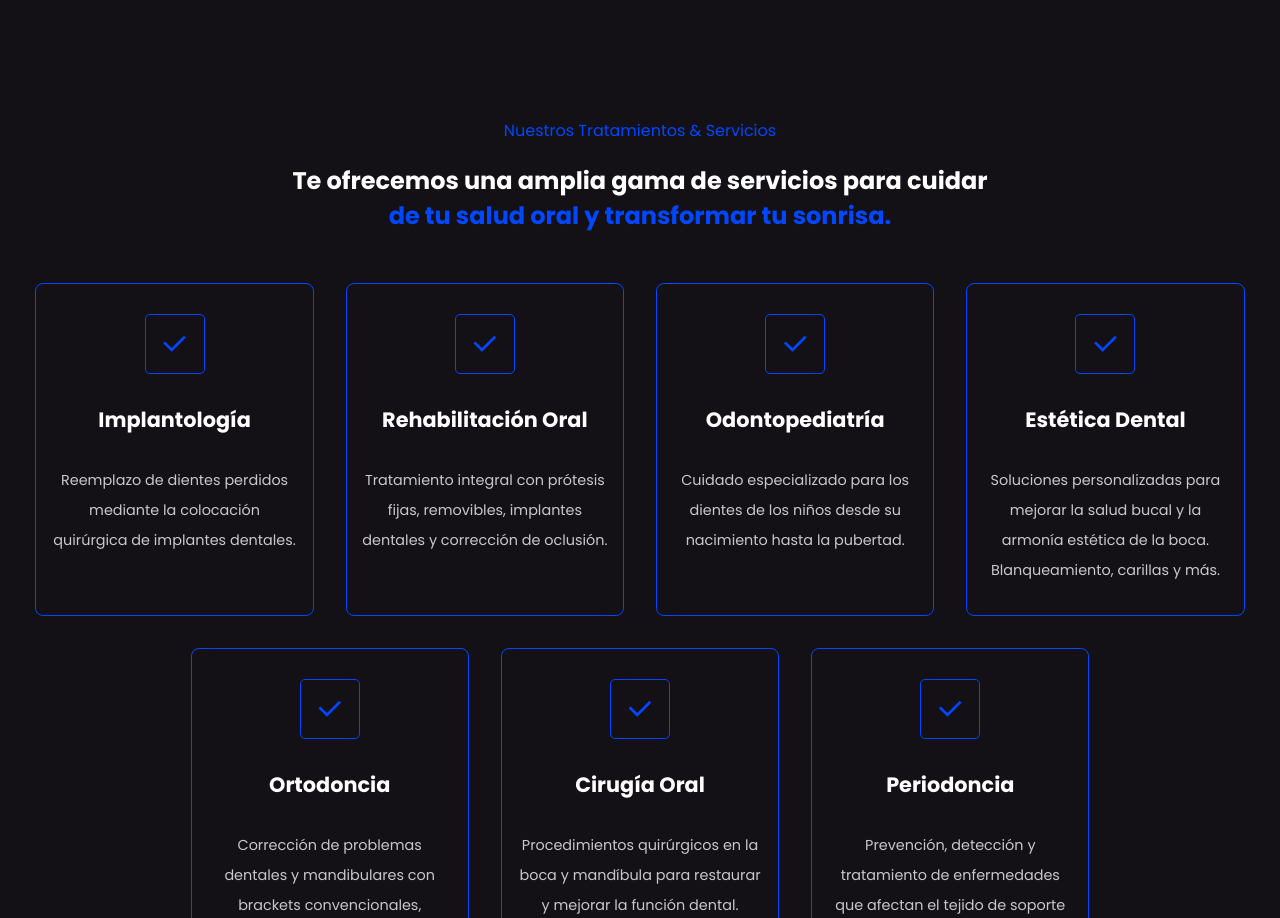
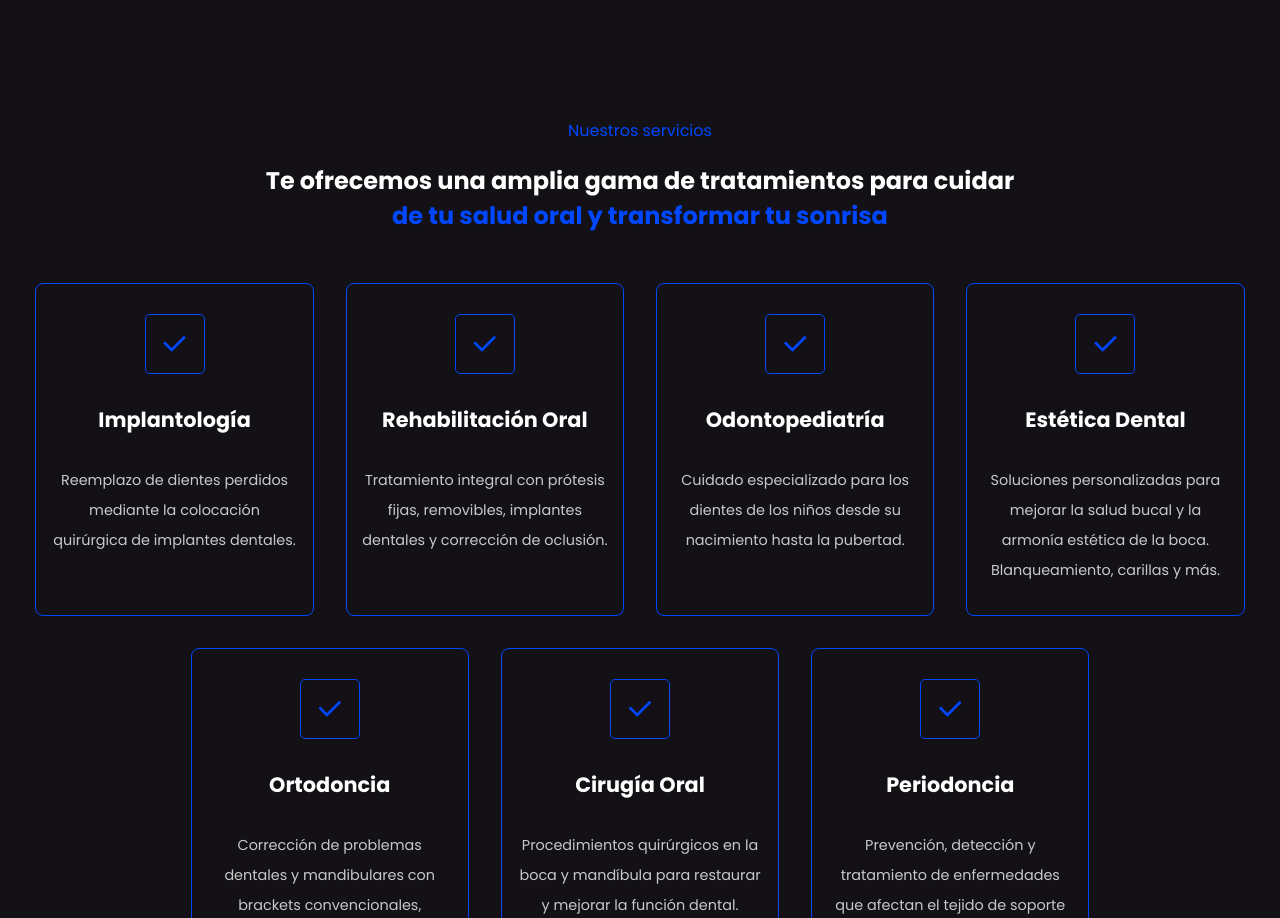
Before and after one commit to cinthiapiera/dental, a React (Create React App) app: page / in a window 1280 px wide. Shown: the part 1656-2574 px from the top of the page. Built offline with nearby package versions, Linux system fonts and the light colour scheme.

Commit message:
update all sections

```diff
--- a/src/components/UI/Services.jsx
+++ b/src/components/UI/Services.jsx
@@ -45,9 +45,9 @@ const Services = () => {
         <div className="container">
           <div className="services__top-content">
 
-            <h6 className='subtitle'>Nuestros Tratamientos & Servicios</h6>
-            <h2>Te ofrecemos una amplia gama de servicios para cuidar</h2>
-            <h2 className='highlight'>de tu salud oral y transformar tu sonrisa.</h2>
+            <h6 className='subtitle'>Nuestros servicios</h6>
+            <h2>Te ofrecemos una amplia gama de tratamientos para cuidar</h2>
+            <h2 className='highlight'>de tu salud oral y transformar tu sonrisa</h2>
           </div>
 
           <div className="service__item-wrapper">
```
